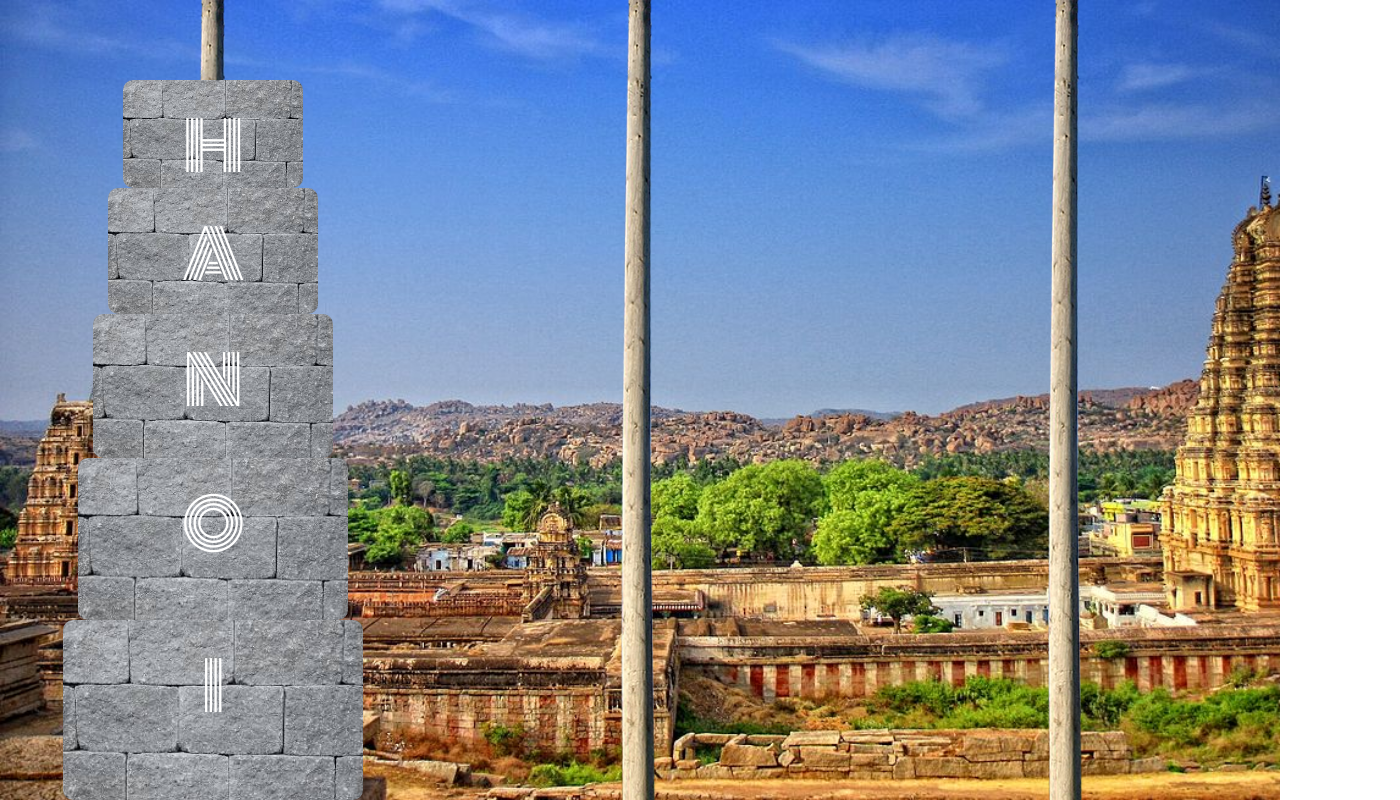
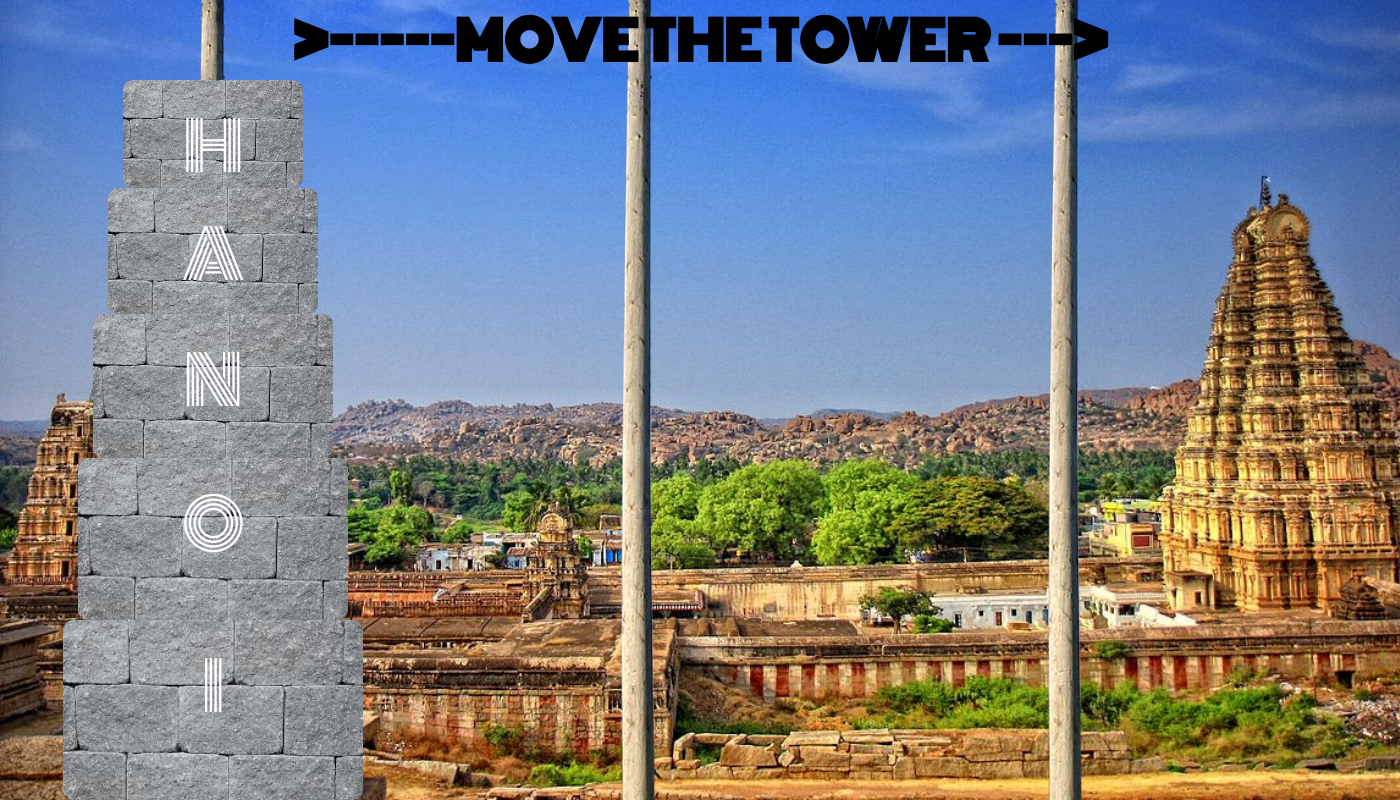
Before and after one commit to TimGafvert/Towers-Of-Hanoi, a plain HTML site: page index.html in a window 1280 px wide. Shown: the whole page, 1400 px wide, since content can reach past the window. Drawn offline with nearby package versions, Linux system fonts and the light colour scheme.

Commit message:
game done

```diff
--- a/index.html
+++ b/index.html
@@ -13,6 +13,7 @@
     <!-- <img src="images/temple.jpg" alt=""> -->
   </head>
   <body>
+    <h1 align="center">>-----MOVE THE TOWER ---></h1>
     <div id="pole1" class="pole">
       <div id="ring4" class="ring"> <p>I</p> </div>
       <div id="ring3" class="ring"> <p>O</p> </div>
--- a/style.css
+++ b/style.css
@@ -42,6 +42,20 @@ p {
   font-size: 50pt
 
 }
+/*h1 {
+    text-align: center;
+    position: absolute;
+}*/
+h1 {
+   display:inline;
+   width:1400px;
+   text-align:center;
+     position: absolute;
+     font-family: Monoton, cursive;
+     font-size: 40pt;
+     padding; 30;
+     margin: 0;
+}
 
 
 div {
```
